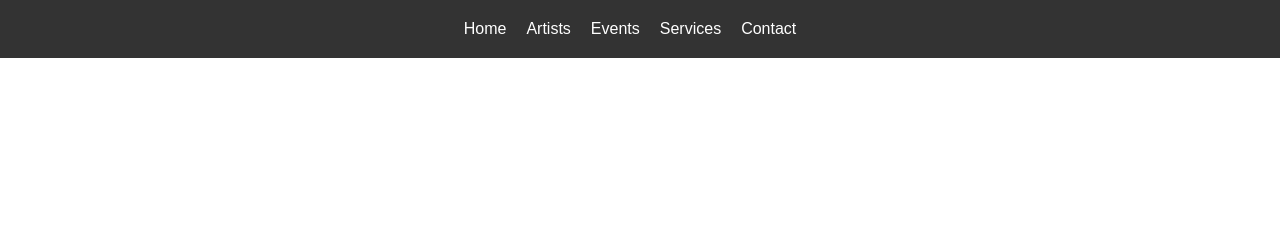
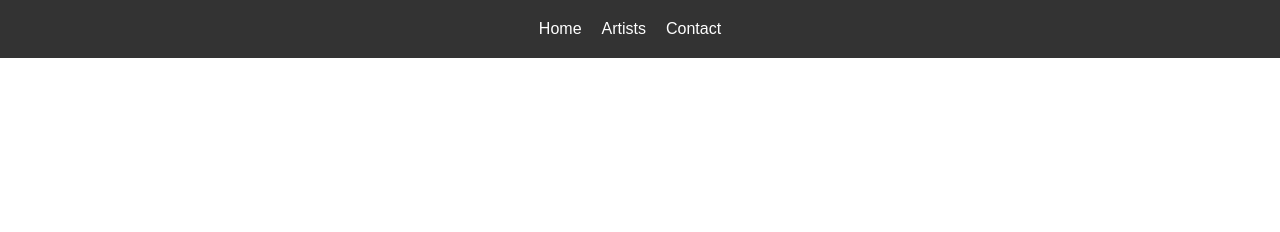
Before and after one commit to thefhtamim/4wrd3, a plain HTML site: page index.html in a window 1280 px wide. Shown: the top 232 px of the page. Drawn offline with Linux system fonts and the light colour scheme.

Commit message:
Update index.html

```diff
--- a/index.html
+++ b/index.html
@@ -10,8 +10,8 @@
             <ul class="nav-links">
                 <li><a href="#">Home</a></li>
                 <li><a href="#">Artists</a></li>
-                <li><a href="#">Events</a></li>
-                <li><a href="#">Services</a></li>
+               <!-- <li><a href="#">Events</a></li>
+                <li><a href="#">Services</a></li>   -->
                 <li><a href="#">Contact</a></li>
             </ul>
         </nav>
```
